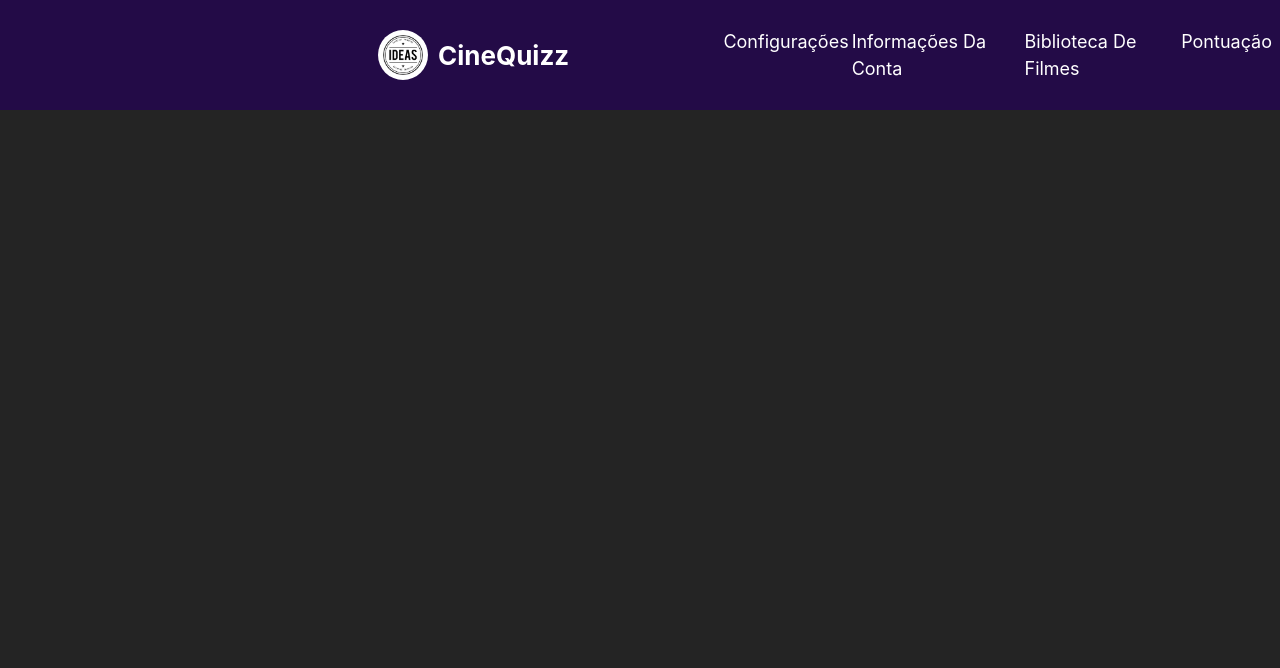
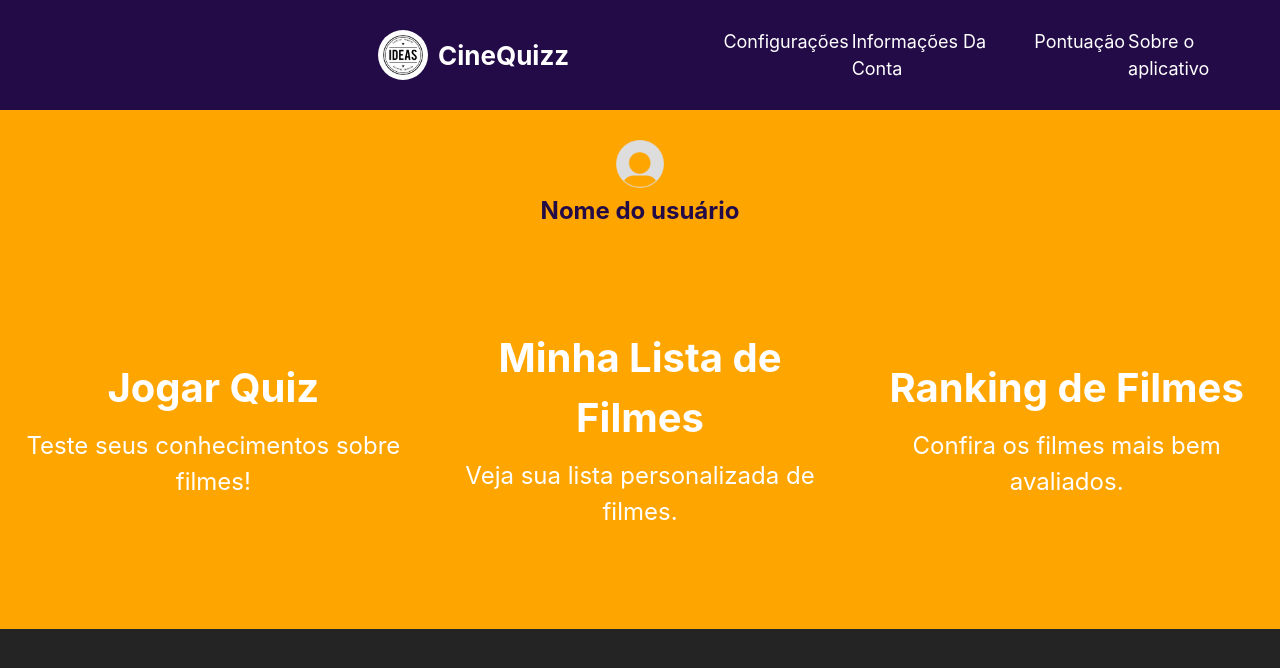
Before and after one commit to BrunoMuller812/quizz-de-filmes, a React (Vite) app in the folder menu-principal/: page / in a window 1280 px wide. Shown: the top 668 px of the page. Built offline with nearby package versions, Linux system fonts and the light colour scheme.

Commit message:
Criando cards de navegação e conteuúdo principal

```diff
--- a/menu-principal/src/App.jsx
+++ b/menu-principal/src/App.jsx
@@ -1,11 +1,13 @@
 import React from "react";
 import Header from "./Header";
+import Principal from "./Principal";
 import "./App.css";
 
 function App() {
   return (
     <div className="content">
       <Header />
+      <Principal />
     </div>
   );
 }
--- /dev/null
+++ b/menu-principal/src/Cards.jsx
@@ -0,0 +1,23 @@
+import React from "react";
+import styles from "./Cards.module.css"; // Usando CSS Modules
+
+const Cards = () => {
+  return (
+    <div className={styles.cardContainer}>
+      <div className={styles.card} id="quizCard">
+        <h2>Jogar Quiz</h2>
+        <p>Teste seus conhecimentos sobre filmes!</p>
+      </div>
+      <div className={styles.card} id="movieListCard">
+        <h2>Minha Lista de Filmes</h2>
+        <p>Veja sua lista personalizada de filmes.</p>
+      </div>
+      <div className={styles.card} id="rankingCard">
+        <h2>Ranking de Filmes</h2>
+        <p>Confira os filmes mais bem avaliados.</p>
+      </div>
+    </div>
+  );
+};
+
+export default Cards;
--- /dev/null
+++ b/menu-principal/src/Cards.module.css
@@ -0,0 +1,71 @@
+/* Mobile First - Estilos padrão para telas pequenas */
+.cardContainer {
+  display: flex;
+  flex-direction: column;
+  height: 100vh;
+  width: 100%;
+}
+
+.card {
+  flex: 1;
+  display: flex;
+  flex-direction: column;
+  justify-content: center;
+  align-items: center;
+  text-align: center;
+  cursor: pointer;
+  transition: transform 0.3s ease, background-color 0.3s ease;
+  color: white;
+  padding: 20px;
+}
+
+#quizCard {
+  background-color: #ffaf00; /* Cor para o card do quiz */
+}
+
+#movieListCard {
+  background-color: #f47920; /* Cor para o card da lista de filmes */
+}
+
+#rankingCard {
+  background-color: #230b47; /* Cor para o card do ranking de filmes */
+}
+
+.card h2 {
+  font-size: 1.5rem; /* Tamanho menor de texto para mobile */
+  margin-bottom: 10px;
+}
+
+.card p {
+  font-size: 1rem;
+}
+
+/* Tablets e telas maiores */
+@media (min-width: 768px) {
+  .cardContainer {
+    flex-direction: row; /* Alinha os cards em uma linha horizontal */
+  }
+
+  .card h2 {
+    font-size: 2rem;
+  }
+
+  .card p {
+    font-size: 1.2rem;
+  }
+}
+
+/* Desktops */
+@media (min-width: 1024px) {
+  .cardContainer {
+    height: 50vh; /* Cards continuam preenchendo a tela */
+  }
+
+  .card h2 {
+    font-size: 2.5rem; /* Aumenta o texto para desktops */
+  }
+
+  .card p {
+    font-size: 1.5rem;
+  }
+}
--- a/menu-principal/src/Header.css
+++ b/menu-principal/src/Header.css
@@ -1,7 +1,8 @@
 #headerPai {
   width: 100%;
   background-color: #230b47;
-  position: absolute;
+  position: relative;
+  z-index: 1;
 }
 
 nav {
@@ -51,6 +52,7 @@ nav {
   transition: max-height 0.5s ease;
   box-shadow: 0 4px 6px rgba(0, 0, 0, 0.1);
   z-index: 1000;
+  position: absolute;
 }
 
 .sidebar.open {
--- a/menu-principal/src/Header.jsx
+++ b/menu-principal/src/Header.jsx
@@ -34,10 +34,10 @@ export default function Header() {
               <a href="#">Informações Da Conta</a>
             </li>
             <li>
-              <a href="#">Biblioteca De Filmes</a>
+              <a href="#">Pontuação</a>
             </li>
             <li>
-              <a href="#">Pontuação</a>
+              <a href="#">Sobre o aplicativo</a>
             </li>
           </ul>
         </div>
@@ -66,12 +66,12 @@ export default function Header() {
           </li>
           <li>
             <a href="#" onClick={closeSidebar}>
-              Biblioteca De Filmes
+              Pontuação
             </a>
           </li>
           <li>
             <a href="#" onClick={closeSidebar}>
-              Pontuação
+              Sobre o aplicativo
             </a>
           </li>
         </ul>
--- /dev/null
+++ b/menu-principal/src/Principal.css
@@ -0,0 +1,20 @@
+.principal-content {
+  background-color: #ffa500;
+}
+
+.user-info {
+  display: flex;
+  justify-content: center;
+  align-items: center;
+  flex-direction: column;
+  margin-top: 30px;
+  gap: 5px;
+}
+
+.user-image {
+  height: 3rem;
+}
+
+.user-name {
+  color: #230b47;
+}
--- /dev/null
+++ b/menu-principal/src/Principal.jsx
@@ -0,0 +1,21 @@
+import "./Principal.css";
+import Cards from "./Cards";
+
+const Principal = () => {
+  return (
+    <div className="principal-content">
+      <div className="user-info">
+        <img
+          src="src/assets/profile.png"
+          alt="Foto do avatar do usuário"
+          title="Avatar"
+          className="user-image"
+        />
+        <h2 className="user-name">Nome do usuário</h2>
+      </div>
+      <Cards />
+    </div>
+  );
+};
+
+export default Principal;
```
Also changed, not shown: menu-principal/src/assets/logo-desktop.png (added), menu-principal/src/assets/profile.png (added).
